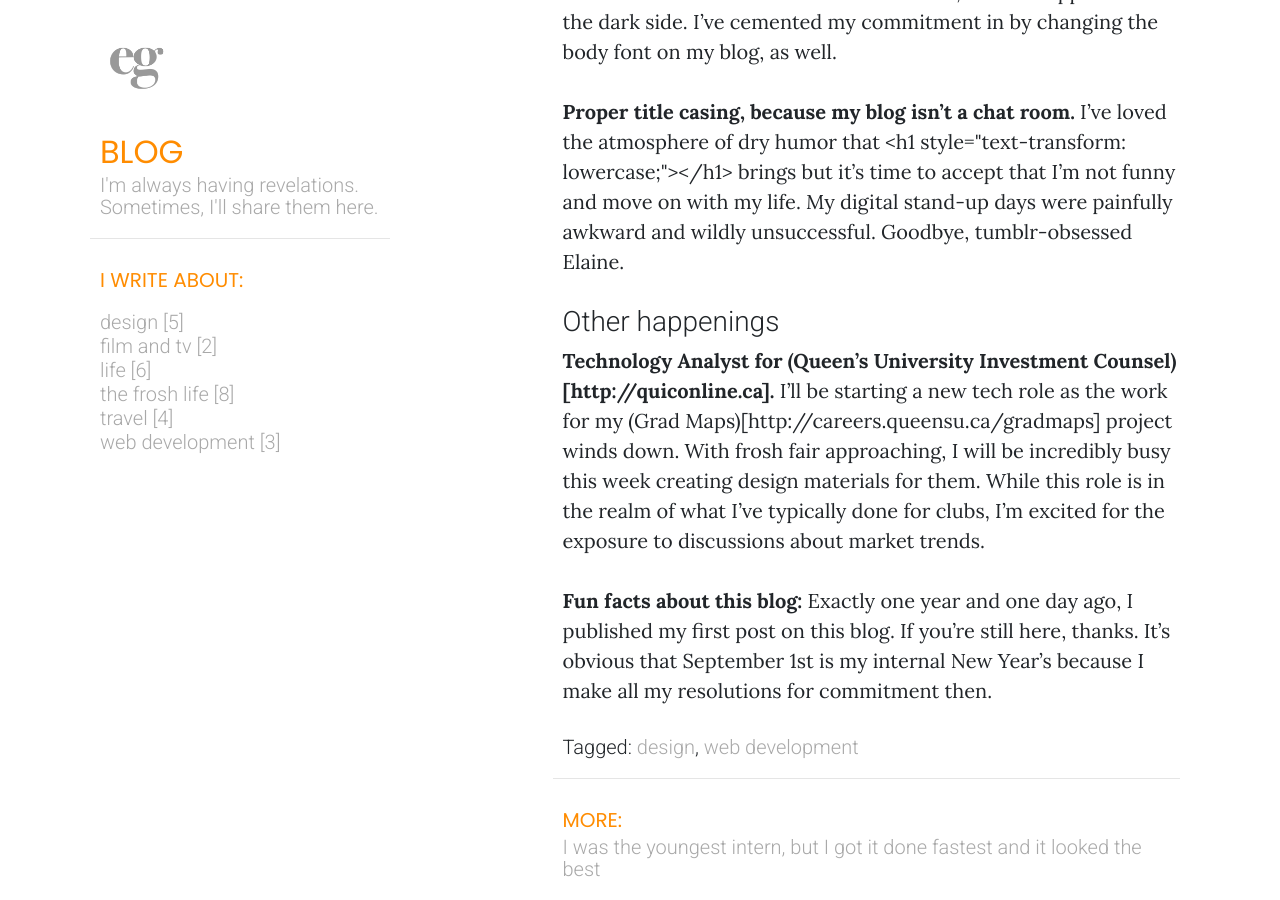
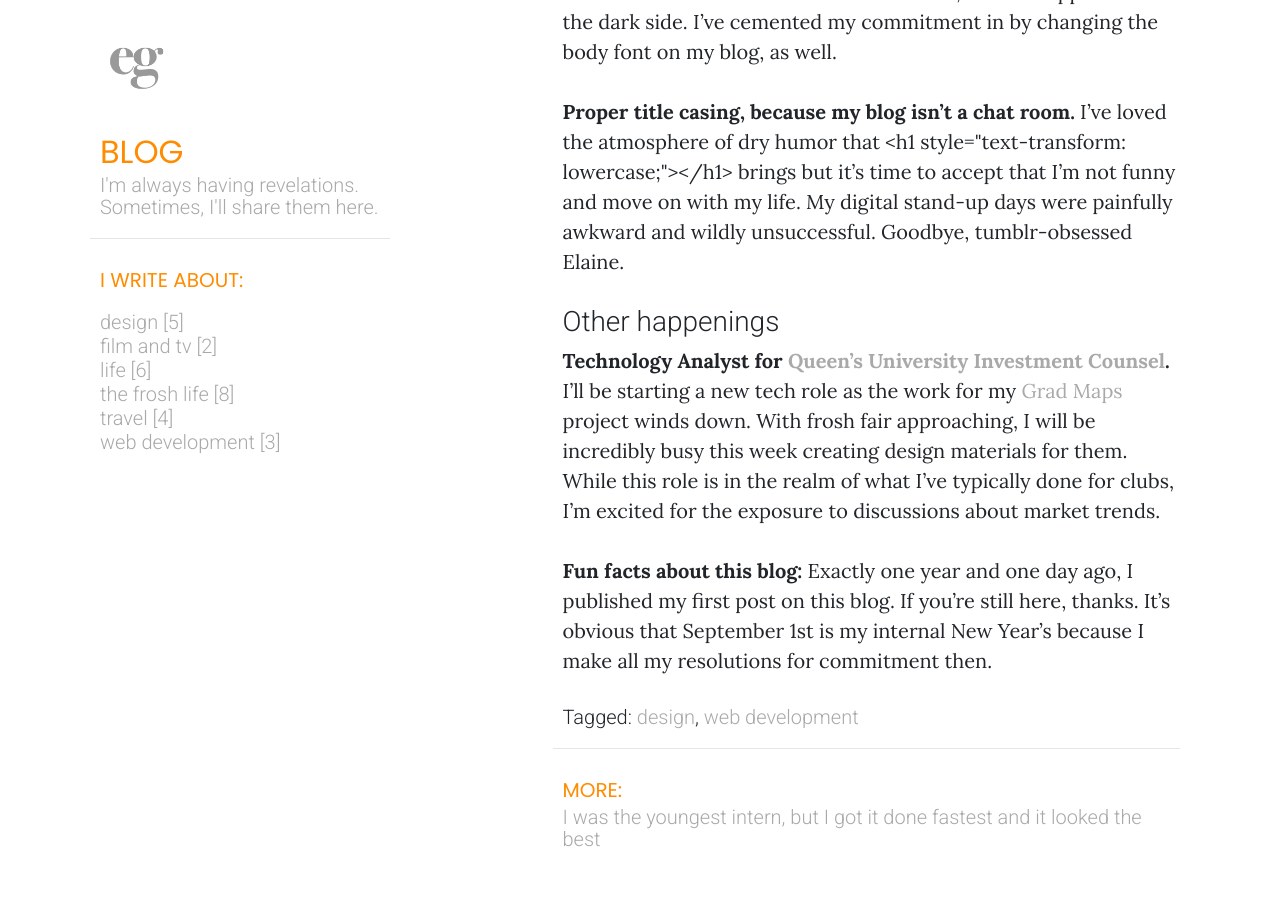
Before and after one commit to elaineg/blog, a Jekyll site: the page built from _posts/2017-09-03-widtw2.md, in a window 1280 px wide and 900 px high, scrolled down 872 px. Built offline with Jekyll 4.4.1, drawn with Linux system fonts in a browser that asks for light colours; after the commit the page ends 1742 px from its top, so only the background shows below that.

Commit message:
link changes

```diff
--- a/_posts/2017-09-03-widtw2.md
+++ b/_posts/2017-09-03-widtw2.md
@@ -16,6 +16,6 @@ I'm so excited to unveil a remake of my portfolio! After letting it sit for a ye
 
 ### Other happenings
 
-**Technology Analyst for (Queen's University Investment Counsel)[http://quiconline.ca].** I'll be starting a new tech role as the work for my (Grad Maps)[http://careers.queensu.ca/gradmaps] project winds down. With frosh fair approaching, I will be incredibly busy this week creating design materials for them. While this role is in the realm of what I've typically done for clubs, I'm excited for the exposure to discussions about market trends.
+**Technology Analyst for [Queen's University Investment Counsel](http://quiconline.ca).** I'll be starting a new tech role as the work for my [Grad Maps](http://careers.queensu.ca/gradmaps) project winds down. With frosh fair approaching, I will be incredibly busy this week creating design materials for them. While this role is in the realm of what I've typically done for clubs, I'm excited for the exposure to discussions about market trends.
 
 **Fun facts about this blog:** Exactly one year and one day ago, I published my first post on this blog. If you're still here, thanks. It's obvious that September 1st is my internal New Year's because I make all my resolutions for commitment then.
```
